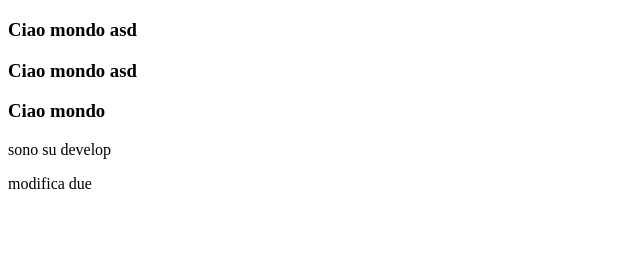
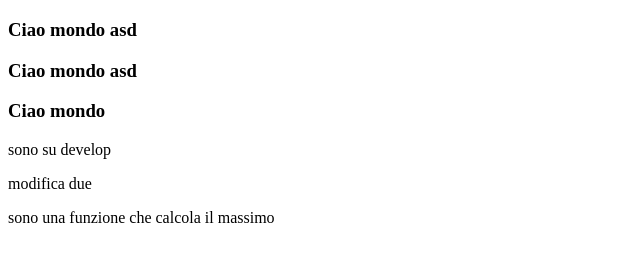
Before and after one commit to artoocampus/artoocampus, a plain HTML site: page index.html in a window 1280 px wide. Shown: the part 61-322 px from the top of the page, without its empty margins (0-640 px from the left). Drawn offline with Linux system fonts and the light colour scheme.

Commit message:
cacola il max

```diff
--- a/index.html
+++ b/index.html
@@ -14,6 +14,8 @@
 <p> sono su develop</p>
 <p>modifica due</p>
 
+sono una funzione che calcola il massimo
+
 
 </body>
 </html>
```
